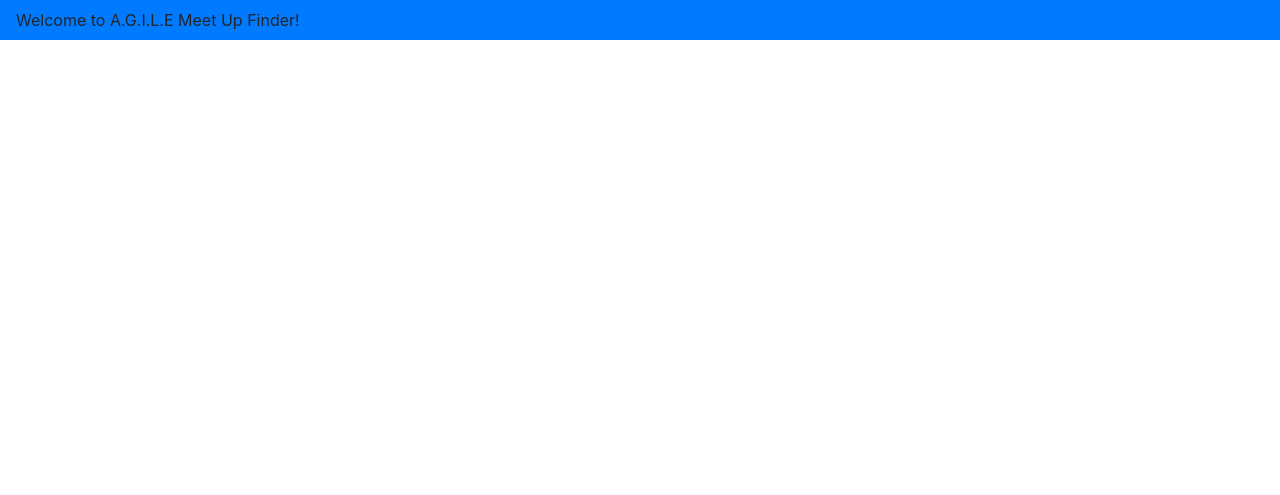
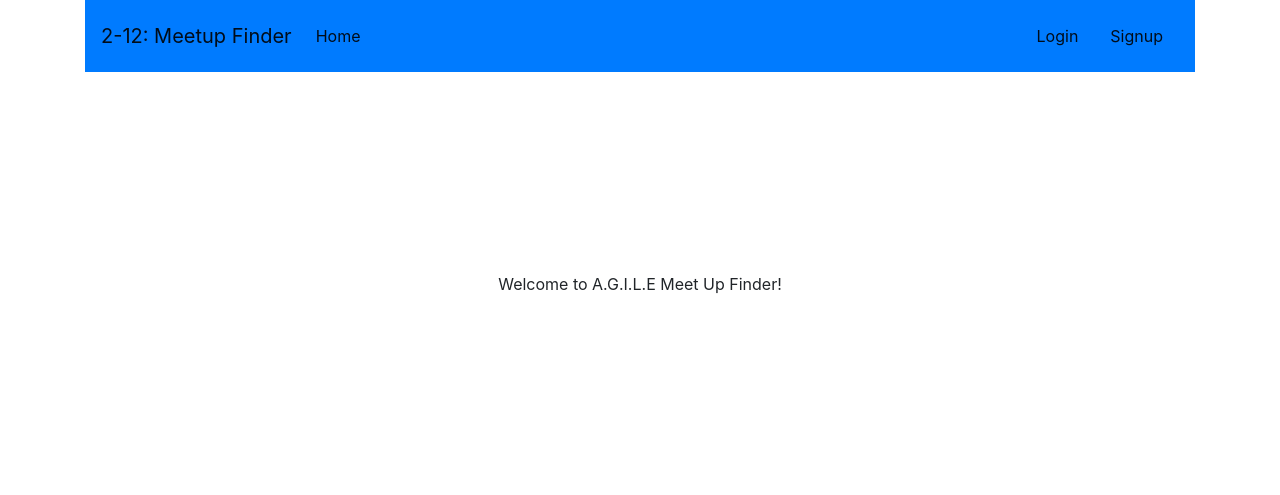
Before and after one commit to atomiak/cs3240-project, a Django app: page /home/ in a window 1280 px wide. Shown: the top 495 px of the page. Run offline with Django 3.2, Linux system fonts and the light colour scheme; some libraries are stand-ins or nearby versions.

Commit message:
Added some Google authentication; followed tutorial @https://www.youtube.com/watch?time_continue=76&v=NG48CLLsb1A&feature=emb_logo&ab_channel=JustDjango; added some functionality to nav bar on home page

```diff
--- a/home/static/home/style.css
+++ b/home/static/home/style.css
@@ -1,3 +1,8 @@
 li a {
     color: green;
 }
+
+#welcome {
+    padding: 200px 0;
+    text-align: center;
+}
--- a/home/templates/home/index.html
+++ b/home/templates/home/index.html
@@ -1,7 +1,26 @@
 <!DOCTYPE html>
 
 {% load static %}
+<link rel="stylesheet" href="/static/home/style.css">
+<link rel="stylesheet" href="https://stackpath.bootstrapcdn.com/bootstrap/4.5.2/css/bootstrap.min.css" integrity="sha384-JcKb8q3iqJ61gNV9KGb8thSsNjpSL0n8PARn9HuZOnIxN0hoP+VmmDGMN5t9UJ0Z" crossorigin="anonymous">
+<div class="container">
+  <nav class="navbar navbar-expand-lg navbar-light bg-primary">
+    <a class="navbar-brand">2-12: Meetup Finder</a>
 
-<link rel="stylesheet" href="https://stackpath.bootstrapcdn.com/bootstrap/4.5.2/css/bootstrap.min.css" integrity="sha384-JcKb8q3iqJ61gNV9KGb8thSsNjpSL0n8PARn9HuZOnIxN0hoP+VmmDGMN5t9UJ0Z" crossorigin="anonymous">
+    <div class="collapse navbar-collapse" id="navbarSupportedContent">
+      <ul class="navbar-nav mr-auto">
+        <li class="nav-item active">
+          <a class="nav-link" href="/home">Home</span></a>
+        </li>
+      </ul>
+      <span class="navbar-text">
+        <a class="nav-link" href="/accounts/login" >Login</span></a>
+      </span>
+      <span class="navbar-text">
+        <a class="nav-link" href="/accounts/signup" >Signup</span></a>
+      </span>
+    </div>
+  </nav>
+</div>
 
-<nav class="navbar navbar-expand-sm bg-primary">Welcome to A.G.I.L.E Meet Up Finder!</nav>
+<div id="welcome">Welcome to A.G.I.L.E Meet Up Finder!</div>
--- a/meetup_finder/urls.py
+++ b/meetup_finder/urls.py
@@ -17,6 +17,7 @@ from django.contrib import admin
 from django.urls import path, include
 
 urlpatterns = [
-    path('admin/', admin.site.urls),
-    path('home/', include('home.urls')),
+    path('admin/', admin.site.urls, name='admin'),
+    path('home/', include('home.urls'), name='home'),
+    path('accounts/', include('allauth.urls'), name='accounts'),
 ]
```
Also changed, not shown: meetup_finder/settings.py (+19 -0 lines).
